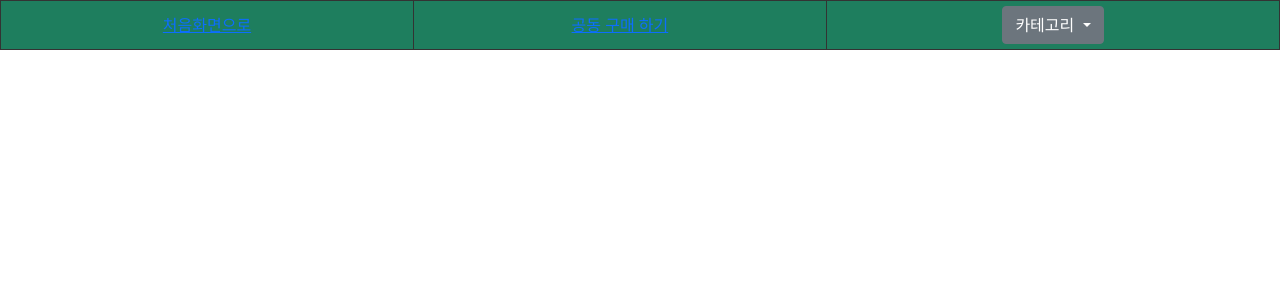
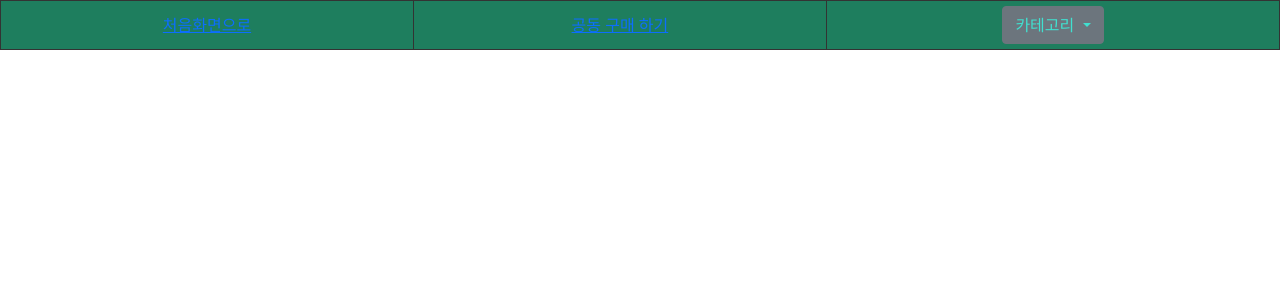
Before and after one commit to jamie7dev/i-dont-buy-alone, a Flask app: page / in a window 1280 px wide. Shown: the top 300 px of the page. Run offline with Flask 2, Linux system fonts and the light colour scheme; data that the repository does not hold is empty; some libraries are stand-ins or nearby versions.

Commit message:
코드병합

```diff
--- a/app.py
+++ b/app.py
@@ -50,6 +50,7 @@ def reply():
 
 ######Lee1231234 make here######
 ##카테고리 인덱스만 찾기
+
 @app.route('/index/<keyword>')
 def find_index(keyword):
     if keyword.isdigit():
--- a/templates/post.html
+++ b/templates/post.html
@@ -52,6 +52,9 @@
             vertical-align : middle;
             text-align: center;
         }
+        .btn-secondary{
+            color: turquoise;
+        }
     </style>
     <script>
 
```
